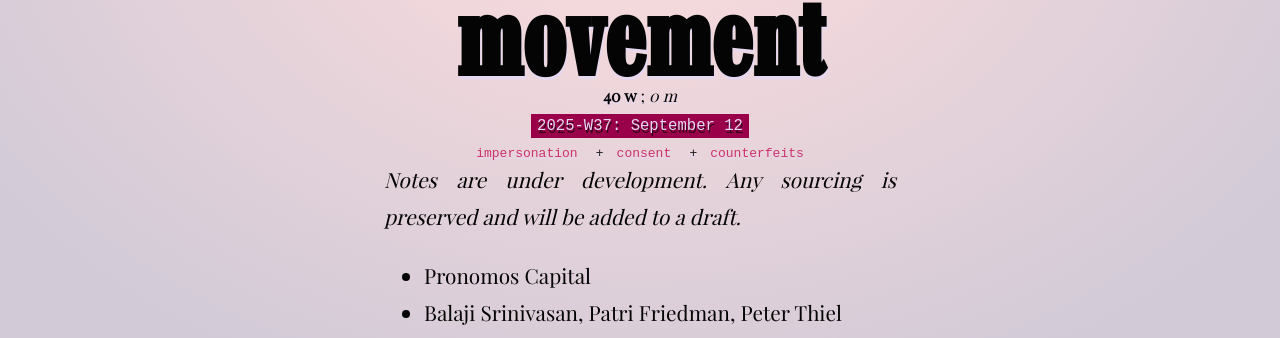
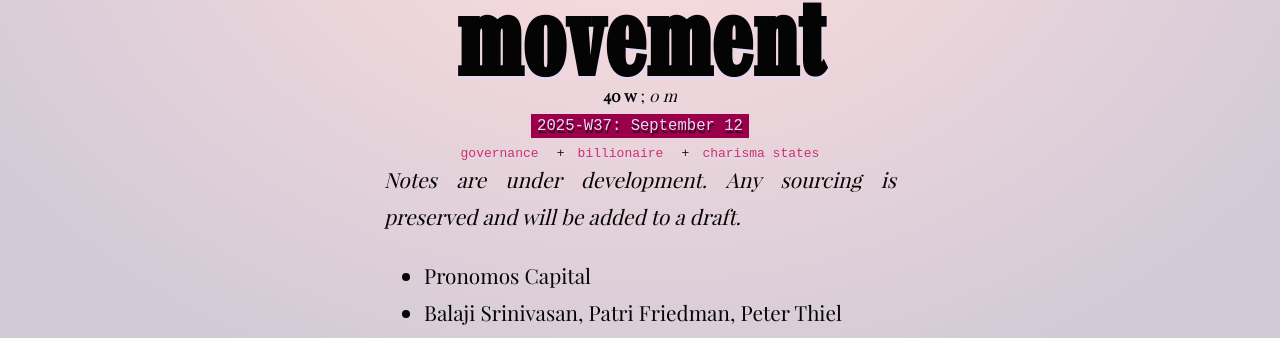
Before and after one commit to tiliv/antibody, a Jekyll site: the page built from docs/journal/autumn-ryan-Network-State/index.md, in a window 1280 px wide and 900 px high, scrolled down 530 px. Shown: the part 114-452 px from the top of the window. Built offline with Jekyll 4.4.1, drawn with Linux system fonts in a browser that asks for light colours.

Commit message:
Fix tags

```diff
--- a/docs/journal/autumn-ryan-Network-State/index.md
+++ b/docs/journal/autumn-ryan-Network-State/index.md
@@ -7,7 +7,7 @@
 
 
 contact_subject: "NOTING: The Network State movement"
-tags: [impersonation, consent, counterfeits]
+tags: [governance, billionaire, charisma states]
 
 layout: noting
 public: true
```
